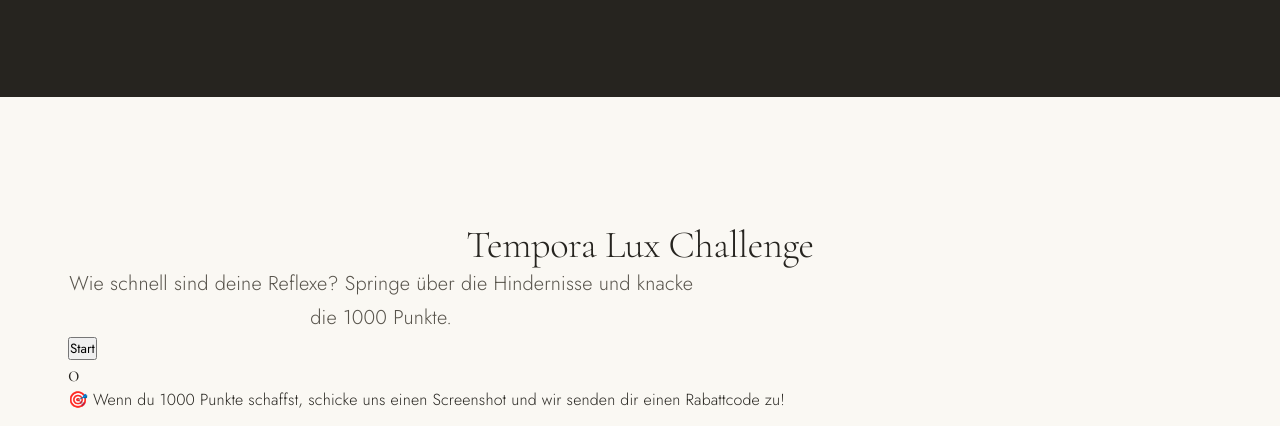
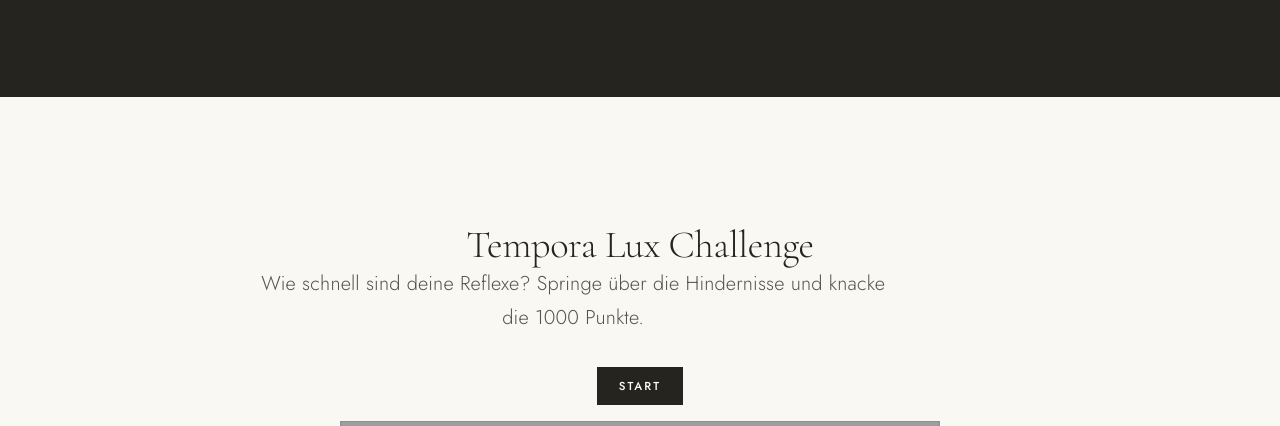
Before and after one commit to brunner-raphael/MMA23b-CL2-Tempora-Lux, a PHP site: page / in a window 1280 px wide. Shown: the part 3408-3834 px from the top of the page. Run offline with PHP 8.4, Linux system fonts and the light colour scheme; grey boxes are pictures that could not be loaded.

Commit message:
Update style.css

```diff
--- a/Temporalux/style.css
+++ b/Temporalux/style.css
@@ -1235,3 +1235,98 @@ body.menu-open .mobile-menu { opacity: 1; visibility: visible; transform: none;
 @media (max-width: 560px) {
   .field--subject { grid-template-columns: 1fr; }
 }
+/* ==========================================
+   Tempora Lux Challenge Game
+   ========================================== */
+
+.game-wrapper {
+  max-width: 760px;
+  margin: 0 auto;
+}
+
+.game-intro {
+  margin-bottom: 2rem;
+}
+
+#score {
+  text-align: center;
+  font-size: 3rem;
+  color: var(--charcoal);
+  margin-top: 1rem;
+}
+
+#shop {
+  width: 100%;
+  max-width: 600px;
+  height: 450px;
+  margin: 0 auto;
+  border: 1px solid var(--line);
+  background-image: url("assets/csm_Uhrenladen_richtig_designen_web_46ae75e29e.jpg");
+  background-size: cover;
+  background-position: center;
+  position: relative;
+  overflow: hidden;
+  box-shadow: var(--shadow-md);
+}
+
+#watch {
+  width: 190px;
+  height: 190px;
+  position: absolute;
+  bottom: 0;
+  left: 0;
+  background-image: url("assets/V1102518_1_det.png");
+  background-size: contain;
+  background-repeat: no-repeat;
+  background-position: center;
+}
+
+#obstacle {
+  width: 50px;
+  height: 50px;
+  position: absolute;
+  bottom: 0;
+  left: 550px;
+  background-image: url("assets/rock.png");
+  background-size: cover;
+}
+
+#startButton {
+  display: block;
+  margin: 0 auto 1rem;
+  padding: 0.95em 1.9em;
+  font-family: var(--sans);
+  font-size: 0.72rem;
+  font-weight: 500;
+  letter-spacing: 0.18em;
+  text-transform: uppercase;
+  background: var(--charcoal);
+  color: white;
+  border: none;
+}
+
+#speedDisplay {
+  text-align: center;
+  font-size: 0.85rem;
+  letter-spacing: 0.12em;
+  text-transform: uppercase;
+  color: var(--gold-deep);
+  margin-bottom: 1rem;
+}
+
+#challenge {
+  text-align: center;
+  margin-top: 1rem;
+  color: var(--text-soft);
+}
+
+.jump-animation {
+  animation: jump 0.6s ease-out forwards;
+}
+
+@keyframes jump {
+  0% { bottom: 0; }
+  40% { bottom: 150px; }
+  60% { bottom: 130px; }
+  100% { bottom: 0; }
+}
```
